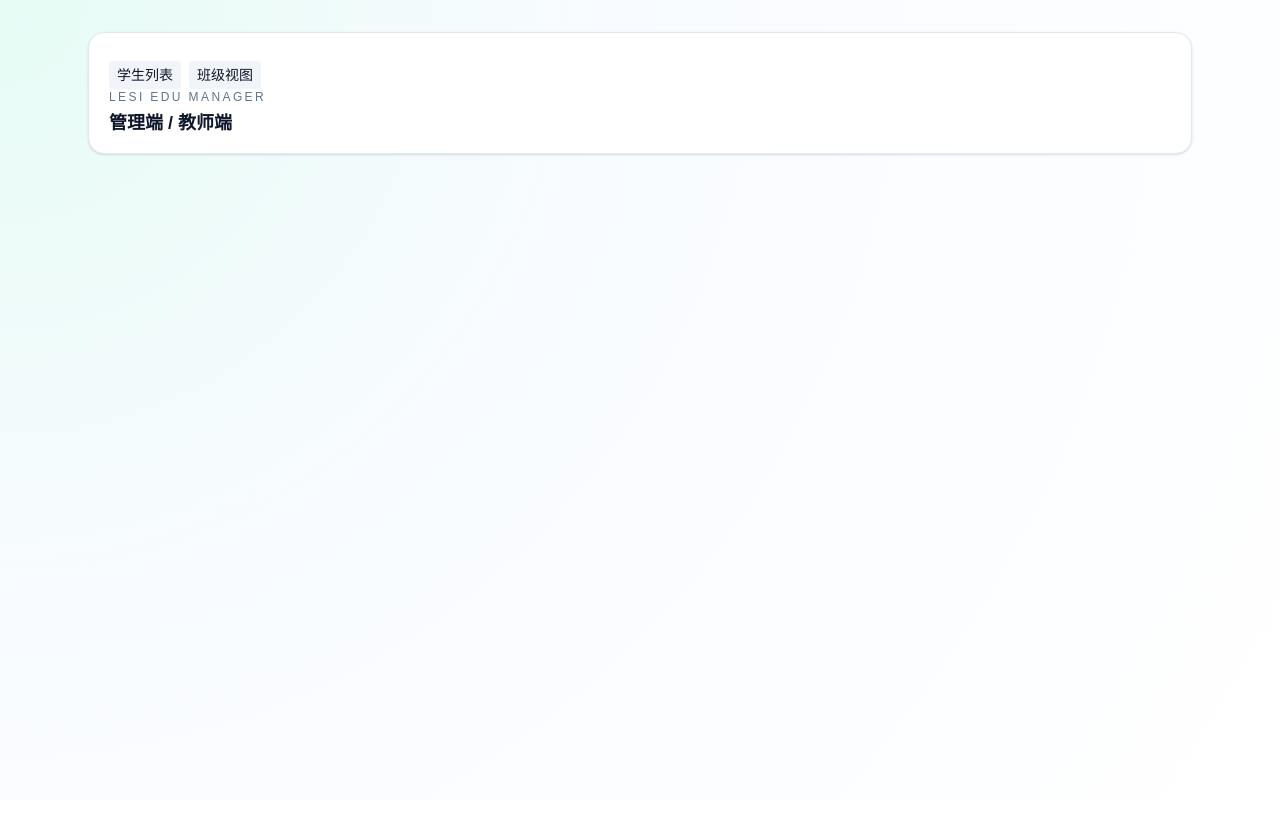
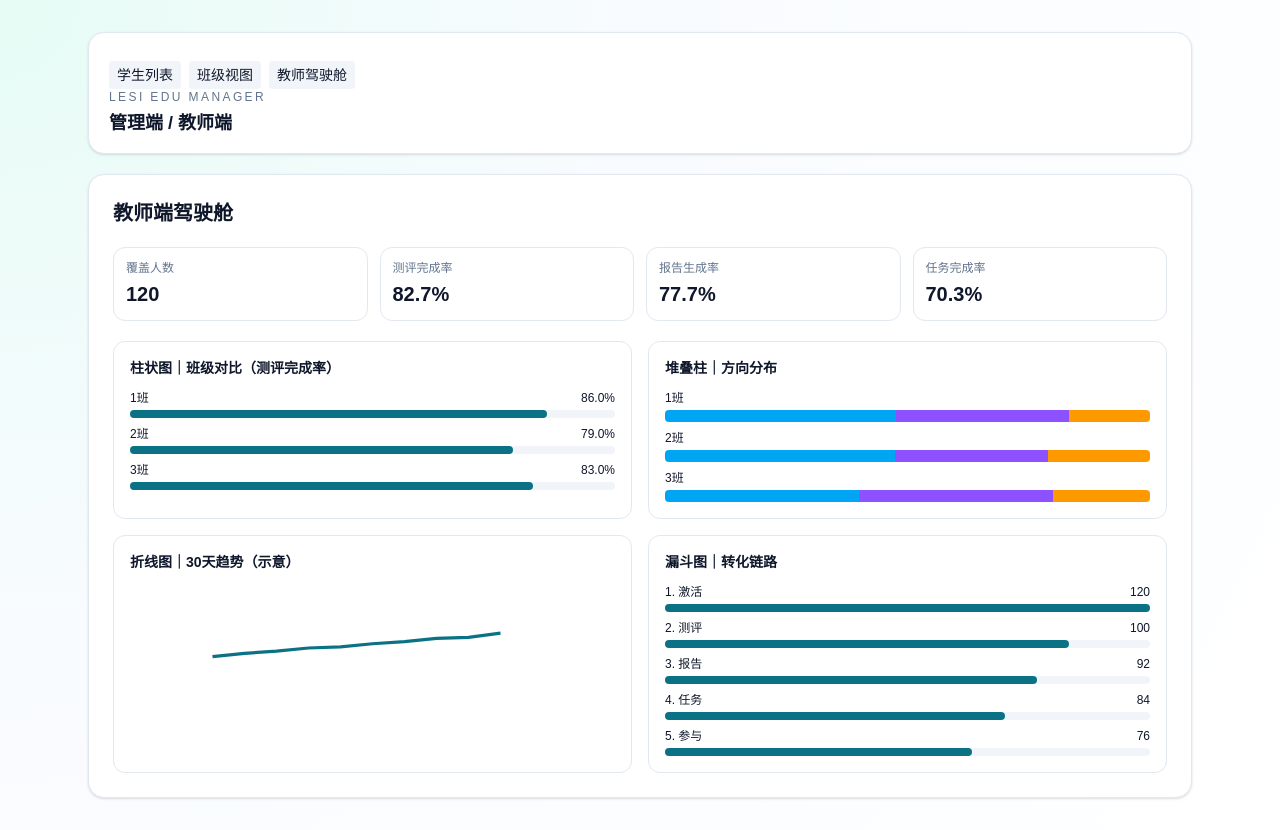
Before and after one commit to Typeve/lesi-edu-manager, a Vue app: page /teacher/dashboard in a window 1280 px wide. Before the commit the page ends 800 px from the top, so only its background shows below. Built offline with nearby package versions, Linux system fonts and the light colour scheme; no server answers.

Commit message:
feat: 增加教师端驾驶舱指标卡与图表页面

```diff
--- a/src/App.vue
+++ b/src/App.vue
@@ -4,6 +4,7 @@
       <nav class="mt-3 flex gap-2 text-sm">
         <RouterLink class="rounded bg-slate-100 px-2 py-1" to="/teacher/students">学生列表</RouterLink>
         <RouterLink class="rounded bg-slate-100 px-2 py-1" to="/teacher/class-overview">班级视图</RouterLink>
+        <RouterLink class="rounded bg-slate-100 px-2 py-1" to="/teacher/dashboard">教师驾驶舱</RouterLink>
       </nav>
       <p class="text-xs uppercase tracking-[0.2em] text-slate-500">LESI EDU MANAGER</p>
       <h1 class="mt-1 text-lg font-bold text-slate-900">管理端 / 教师端</h1>
--- /dev/null
+++ b/src/pages/TeacherDashboardPage.vue
@@ -0,0 +1,102 @@
+<script setup lang="ts">
+import { computed, ref } from "vue";
+
+interface ClassMetric {
+  className: string;
+  covered: number;
+  assessmentRate: number;
+  reportRate: number;
+  taskRate: number;
+  direction: { employment: number; postgraduate: number; civil: number };
+}
+
+const classMetrics = ref<ClassMetric[]>([
+  { className: "1班", covered: 42, assessmentRate: 0.86, reportRate: 0.81, taskRate: 0.72, direction: { employment: 20, postgraduate: 15, civil: 7 } },
+  { className: "2班", covered: 38, assessmentRate: 0.79, reportRate: 0.74, taskRate: 0.68, direction: { employment: 18, postgraduate: 12, civil: 8 } },
+  { className: "3班", covered: 40, assessmentRate: 0.83, reportRate: 0.78, taskRate: 0.71, direction: { employment: 16, postgraduate: 16, civil: 8 } }
+]);
+
+const cards = computed(() => {
+  const totalCovered = classMetrics.value.reduce((s, c) => s + c.covered, 0);
+  const avg = (key: "assessmentRate" | "reportRate" | "taskRate") =>
+    classMetrics.value.reduce((s, c) => s + c[key], 0) / classMetrics.value.length;
+
+  return {
+    covered: totalCovered,
+    assessment: avg("assessmentRate"),
+    report: avg("reportRate"),
+    task: avg("taskRate")
+  };
+});
+
+const trend = ref([52, 55, 57, 60, 61, 64, 66, 69, 70, 74]);
+
+const funnel = ref([
+  { name: "激活", value: 120 },
+  { name: "测评", value: 100 },
+  { name: "报告", value: 92 },
+  { name: "任务", value: 84 },
+  { name: "参与", value: 76 }
+]);
+</script>
+
+<template>
+  <section class="space-y-5 rounded-2xl border border-slate-200 bg-white p-6 shadow">
+    <h1 class="text-xl font-bold text-slate-900">教师端驾驶舱</h1>
+
+    <div class="grid gap-3 md:grid-cols-4">
+      <article class="rounded-xl border border-slate-200 p-3"><p class="text-xs text-slate-500">覆盖人数</p><p class="mt-1 text-xl font-bold">{{ cards.covered }}</p></article>
+      <article class="rounded-xl border border-slate-200 p-3"><p class="text-xs text-slate-500">测评完成率</p><p class="mt-1 text-xl font-bold">{{ (cards.assessment*100).toFixed(1) }}%</p></article>
+      <article class="rounded-xl border border-slate-200 p-3"><p class="text-xs text-slate-500">报告生成率</p><p class="mt-1 text-xl font-bold">{{ (cards.report*100).toFixed(1) }}%</p></article>
+      <article class="rounded-xl border border-slate-200 p-3"><p class="text-xs text-slate-500">任务完成率</p><p class="mt-1 text-xl font-bold">{{ (cards.task*100).toFixed(1) }}%</p></article>
+    </div>
+
+    <div class="grid gap-4 md:grid-cols-2">
+      <section class="rounded-xl border border-slate-200 p-4">
+        <h2 class="text-sm font-semibold text-slate-900">柱状图｜班级对比（测评完成率）</h2>
+        <div class="mt-3 space-y-2">
+          <div v-for="item in classMetrics" :key="item.className" class="text-xs">
+            <div class="mb-1 flex justify-between"><span>{{ item.className }}</span><span>{{ (item.assessmentRate*100).toFixed(1) }}%</span></div>
+            <div class="h-2 rounded bg-slate-100"><div class="h-2 rounded bg-brand-500" :style="{ width: `${item.assessmentRate*100}%` }"></div></div>
+          </div>
+        </div>
+      </section>
+
+      <section class="rounded-xl border border-slate-200 p-4">
+        <h2 class="text-sm font-semibold text-slate-900">堆叠柱｜方向分布</h2>
+        <div class="mt-3 space-y-2">
+          <div v-for="item in classMetrics" :key="`${item.className}-stack`" class="text-xs">
+            <div class="mb-1">{{ item.className }}</div>
+            <div class="flex h-3 overflow-hidden rounded bg-slate-100">
+              <div class="bg-sky-500" :style="{ width: `${(item.direction.employment/item.covered)*100}%` }"></div>
+              <div class="bg-violet-500" :style="{ width: `${(item.direction.postgraduate/item.covered)*100}%` }"></div>
+              <div class="bg-amber-500" :style="{ width: `${(item.direction.civil/item.covered)*100}%` }"></div>
+            </div>
+          </div>
+        </div>
+      </section>
+
+      <section class="rounded-xl border border-slate-200 p-4">
+        <h2 class="text-sm font-semibold text-slate-900">折线图｜30天趋势（示意）</h2>
+        <svg class="mt-3 h-32 w-full" viewBox="0 0 300 120">
+          <polyline
+            fill="none"
+            stroke="#0b7285"
+            stroke-width="3"
+            :points="trend.map((v, i) => `${i*30},${120-v}`).join(' ')"
+          />
+        </svg>
+      </section>
+
+      <section class="rounded-xl border border-slate-200 p-4">
+        <h2 class="text-sm font-semibold text-slate-900">漏斗图｜转化链路</h2>
+        <div class="mt-3 space-y-2">
+          <div v-for="(item, idx) in funnel" :key="item.name" class="text-xs">
+            <div class="mb-1 flex justify-between"><span>{{ idx+1 }}. {{ item.name }}</span><span>{{ item.value }}</span></div>
+            <div class="h-2 rounded bg-slate-100"><div class="h-2 rounded bg-brand-500" :style="{ width: `${(item.value / funnel[0].value) * 100}%` }"></div></div>
+          </div>
+        </div>
+      </section>
+    </div>
+  </section>
+</template>
--- a/src/router/index.ts
+++ b/src/router/index.ts
@@ -8,7 +8,8 @@ const router = createRouter({
     { path: "/", redirect: "/teacher/students" },
     { path: "/teacher/students", component: TeacherStudentsPage },
     { path: "/teacher/class-overview", component: () => import("../pages/TeacherClassOverviewPage.vue") },
-    { path: "/teacher/students/:studentId", component: TeacherStudentDetailPage }
+    { path: "/teacher/students/:studentId", component: TeacherStudentDetailPage },
+    { path: "/teacher/dashboard", component: () => import("../pages/TeacherDashboardPage.vue") }
   ]
 });
 
```
